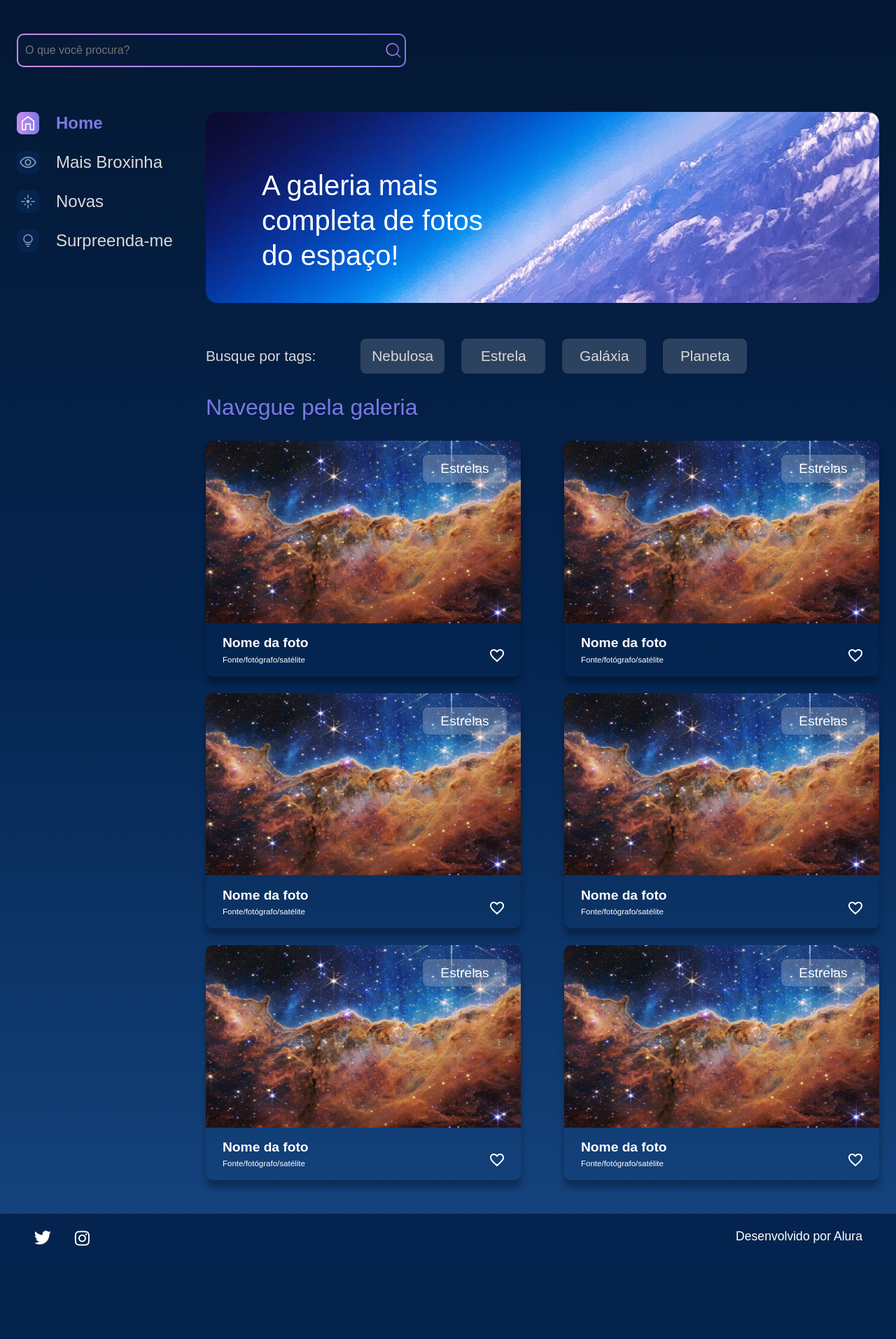
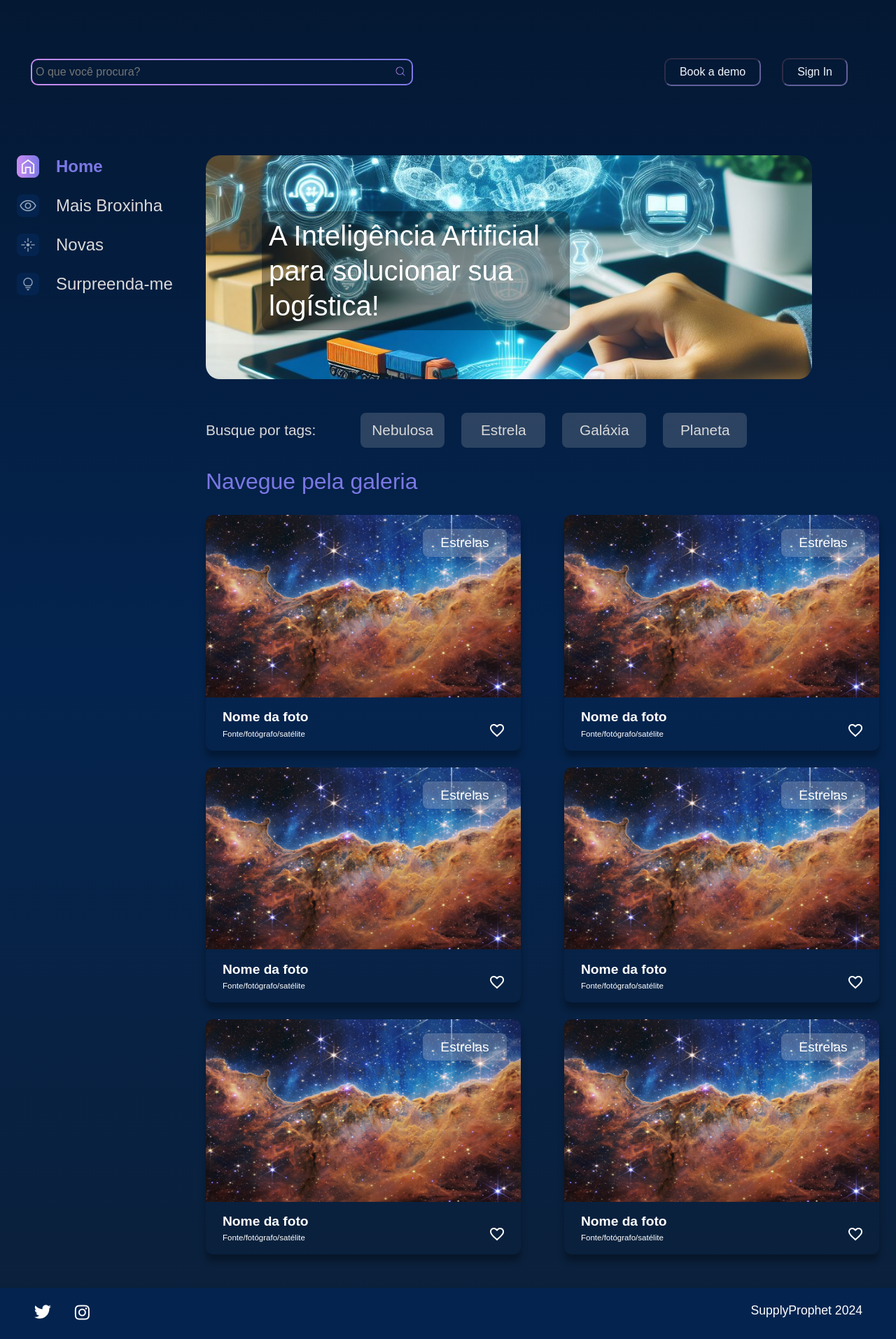
Before and after one commit to candidoalfilho/supply-prophet, a Django app: page / in a window 1280 px wide. Shown: the whole page at 70% size. Before the commit the page ends 1781 px from the top, so only its background shows below. Run offline with Django 4.2, Linux system fonts and the light colour scheme.

Commit message:
Login screen

```diff
--- a/app/urls.py
+++ b/app/urls.py
@@ -1,7 +1,8 @@
 from django.urls import path
-from app.views import index, imagem
+from app.views import index, imagem, signin
 
 urlpatterns = [
     path('', index, name='index'),
-    path('imagem/', imagem, name='imagem')
+    path('imagem/', imagem, name='imagem'),
+    path('login', signin, name='signin')
 ]
--- a/app/views.py
+++ b/app/views.py
@@ -3,5 +3,9 @@ from django.shortcuts import render
 
 def index(request):
     return render(request, 'galeria/index.html')
+
+def signin(request):
+    return render(request, 'authentication/signin.html')
+
 def imagem(request):
     return render(request, 'galeria/imagem.html')
--- /dev/null
+++ b/supplyprophet/static/styles/index.css
@@ -0,0 +1,68 @@
+.cabecalho {
+    display: flex;
+    justify-content: space-between;
+    align-items: center;
+    padding: 10px 20px;
+}
+
+.cabecalho__conteudo {
+    display: flex;
+    align-items: center;
+    width: 100%;
+    justify-content: space-between;
+}
+
+.cabecalho__busca {
+    align-items: center;
+    border-radius: 10px;
+    background: linear-gradient(45deg, #C98CF1,#7B78E5);
+    display: flex;
+    height: auto;
+    justify-content: space-between;
+    padding: 2px;
+    width: auto;
+}
+
+.busca__input {
+    border: none;
+    padding: 5px;
+    outline: none;
+}
+
+.busca__botao {
+    background: none;
+    border: none;
+    cursor: pointer;
+}
+
+.busca__icone {
+    width: 20px;
+    height: 20px;
+}
+
+.cabecalho__auth {
+    display: flex;
+    align-items: center;
+    margin: 15px
+}
+
+.auth__botao {
+
+    align-items: center;
+    padding: 10px 20px;
+    border-radius: 10px;
+    border: 2px inset #62609b;
+    text-decoration: none;
+    display: flex;
+    height: auto;
+    color: aliceblue;
+    justify-content: space-between;
+    width: auto;
+    transition: .2s ease-in;
+}
+
+
+.auth__botao:hover {
+    background-color: #511a75;
+    transition: .2s ease-in;
+}
--- a/supplyprophet/static/styles/style.css
+++ b/supplyprophet/static/styles/style.css
@@ -33,7 +33,7 @@ body {
     line-height: 1;
     font-family: 'Space Grotesk', sans-serif;
     min-height: 100vh;
-    background: linear-gradient(#041833,#04244F,#154580);
+    background: linear-gradient(#041833,#04244F,#0b203a);
     background-repeat: no-repeat;
     background-position: center;
     background-size: cover;
@@ -55,19 +55,26 @@ table {
 }
 
 .banner {
-    width: auto;
+    height: 320px;
+    width: 90%;
     position: relative;
     margin-bottom: 1.5rem;
 }
 
 .banner__imagem {
+    height: 320px;
     width: 100%;
+    object-fit: cover;
+    border-radius: 20px;
 }
 
 .banner__titulo {
+    padding: 10px;
+    border-radius: 10px;
+    background-color: rgba(0,0,0,.35);
     color: #FFFFFF;
     font-size: 40px;
-    width: 350px;
+    width: 420px;
     line-height: 50px;
     position: absolute;
     top: 80px;
--- a/templates/galeria/base.html
+++ b/templates/galeria/base.html
@@ -11,6 +11,7 @@
     <link rel="preconnect" href="https://fonts.gstatic.com" crossorigin>
     <link href="https://fonts.googleapis.com/css2?family=Poppins:wght@400;500;600&display=swap" rel="stylesheet">
     <link rel="stylesheet" href="{% static '/styles/style.css' %}">
+    <link rel="stylesheet" href="{% static '/styles/index.css' %}">
 </head>
 
 <body>
--- a/templates/galeria/index.html
+++ b/templates/galeria/index.html
@@ -6,10 +6,22 @@
         <header class="cabecalho">
             <!-- Logo (está comentada e aguardando a logo que definirmos para nosso projeto) -->
             <!-- <img src="{% static '/assets/logo/Logo(2).png' %}" alt="Logo da Alura Space" /> -->
-            <div class="cabecalho__busca">
-                <div class="busca__fundo">
-                    <input class="busca__input" type="text" placeholder="O que você procura?">
-                    <img class="busca__icone" src="{% static '/assets/ícones/1x/search.png' %}" alt="ícone de search">
+            <div class="cabecalho__conteudo">
+                <div class="cabecalho__busca">
+                    <div class="busca__fundo">
+                        <input class="busca__input" type="text" placeholder="O que você procura?" aria-label="Busca">
+                        <button class="busca__botao">
+                            <img class="busca__icone" src="{% static '/assets/ícones/1x/search.png' %}" alt="ícone de busca">
+                        </button>
+                    </div>
+                </div>
+                <div style="display:flex;padding: 10px;">
+                    <div class="cabecalho__auth">
+                        <a href="/login" class="auth__botao">Book a demo</a>
+                    </div>
+                    <div class="cabecalho__auth">
+                        <a href="/login" class="auth__botao">Sign In</a>
+                    </div>
                 </div>
             </div>
         </header>
@@ -27,8 +39,8 @@
             <!-- container de conteudo de imagem, segura o conteudo e estrutura a seção para conteudos -->
             <section class="conteudo">
                 <section class="banner">
-                    <img class="banner__imagem" src="{% static '/assets/imagens/Banner(2).png' %}" alt="banner Alura Space">
-                    <h1 class="banner__titulo"> A galeria mais completa de fotos do espaço!</h1>
+                    <img class="banner__imagem" src="{% static '/assets/imagens/mainlogoimage.jpg' %}" alt="banner Logistics">
+                    <h1 class="banner__titulo"> A Inteligência Artificial para solucionar sua logística!</h1>
                 </section>
                 <section class="tags">
                     <p class="tags__titulo">Busque por tags:</p>
@@ -150,6 +162,6 @@
                 <img src="{% static '/assets/ícones/1x/instagram.png' %}" alt="ícone instagram">
             </a>
         </div>
-        <p class="rodape__texto">Desenvolvido por Alura</p>
+        <p class="rodape__texto">SupplyProphet 2024</p>
     </footer>
 {% endblock content %}
```
Also changed, not shown: supplyprophet/static/styles/auth.css (added, +58 -0 lines), templates/authentication/signin.html (added, +47 -0 lines), supplyprophet/static/assets/imagens/mainlogoimage.jpg (added), 1 other file.
